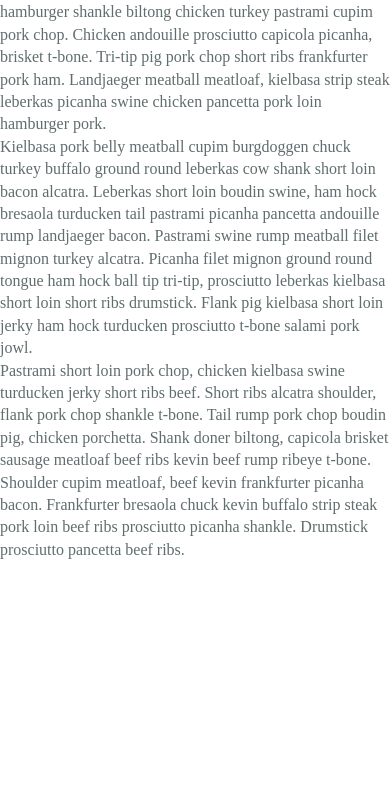
After one commit to Teol55/comite, a Symfony app: template templates/comite/show.html.twig in a window 390 px wide; the page is wider, and only the part inside the window is pictured. The commit adds this page. Shown: the part 667-1468 px from the top of that part. Run offline with Twig, Linux system fonts and the light colour scheme; the template is opened without the code that fills it, so the values that code supplies are empty; style sheets or scripts are compiled from the project's sources; some libraries are stand-ins or nearby versions.

Commit message:
start article page

```diff
--- a/composer.json
+++ b/composer.json
@@ -8,6 +8,7 @@
         "knpuniversity/oauth2-client-bundle": "^1.28",
         "league/oauth2-google": "^3.0",
         "sensio/framework-extra-bundle": "^5.3",
+        "sensiolabs/security-checker": "^6.0",
         "symfony/apache-pack": "^1.0",
         "symfony/asset": "4.2.*",
         "symfony/console": "4.2.*",
@@ -65,7 +66,8 @@
     "scripts": {
         "auto-scripts": {
             "cache:clear": "symfony-cmd",
-            "assets:install %PUBLIC_DIR%": "symfony-cmd"
+            "assets:install %PUBLIC_DIR%": "symfony-cmd",
+            "security-checker security:check": "script"
         },
         "post-install-cmd": [
             "@auto-scripts"
--- a/templates/comite/navigation.html.twig
+++ b/templates/comite/navigation.html.twig
@@ -24,9 +24,9 @@
         <div class="contact col-md-6">
                 <div class="contact__text">
             <h1>Peut-on vous aider?</h1>
-             <p>14 Place du 77ème Régiment d'Intanterie,<br>
+             <p>CE Essilor BAttants<br>
                 Bureau 113,<br>
-                 49000 Cholet</p>
+                 Ligny en Barrois</p>
             <h2>Tél:06-01-02-03-04</h2>
                 </div>
                 <div class="col-md-12">
--- /dev/null
+++ b/templates/comite/show.html.twig
@@ -0,0 +1,26 @@
+{% extends 'base.html.twig' %}
+{% block title %}{{ title }}{% endblock %}
+
+{% block body %}
+
+    <div class="container">
+        <div class="row">
+            <div class="col-md-6">
+                <img class="img-fluid" src="{{ asset('build/images/fairground.b45aef2b.jpg') }}"></div>
+            <div class="col-md-6">
+            <h1>{{ title }}</h1>
+            </div>
+
+<div>
+    <p>
+        Bacon ipsum dolor amet filet mignon picanha kielbasa jowl hamburger shankle biltong chicken turkey pastrami cupim pork chop. Chicken andouille prosciutto capicola picanha, brisket t-bone. Tri-tip pig pork chop short ribs frankfurter pork ham. Landjaeger meatball meatloaf, kielbasa strip steak leberkas picanha swine chicken pancetta pork loin hamburger pork.
+    </p>
+    <p>
+        Kielbasa pork belly meatball cupim burgdoggen chuck turkey buffalo ground round leberkas cow shank short loin bacon alcatra. Leberkas short loin boudin swine, ham hock bresaola turducken tail pastrami picanha pancetta andouille rump landjaeger bacon. Pastrami swine rump meatball filet mignon turkey alcatra. Picanha filet mignon ground round tongue ham hock ball tip tri-tip, prosciutto leberkas kielbasa short loin short ribs drumstick. Flank pig kielbasa short loin jerky ham hock turducken prosciutto t-bone salami pork jowl.
+    </p>
+    <p>
+        Pastrami short loin pork chop, chicken kielbasa swine turducken jerky short ribs beef. Short ribs alcatra shoulder, flank pork chop shankle t-bone. Tail rump pork chop boudin pig, chicken porchetta. Shank doner biltong, capicola brisket sausage meatloaf beef ribs kevin beef rump ribeye t-bone. Shoulder cupim meatloaf, beef kevin frankfurter picanha bacon. Frankfurter bresaola chuck kevin buffalo strip steak pork loin beef ribs prosciutto picanha shankle. Drumstick prosciutto pancetta beef ribs.
+    </p>
+</div>
+    </div></div>
+{% endblock %}
--- a/webpack.config.js
+++ b/webpack.config.js
@@ -19,6 +19,7 @@ Encore
      */
     .addEntry('app', './assets/js/app.js')
     .addEntry('nav', './assets/js/nav.js')
+
     // .addEntry('admin_article_form', './assets/js/admin_article_form.js')
     // .addStyleEntry('account', './assets/css/account.scss')
     .addEntry('login', './assets/js/login.js')
```
Also changed, not shown: src/Controller/ComiteController.php (+10 -0 lines), 2 other files.
